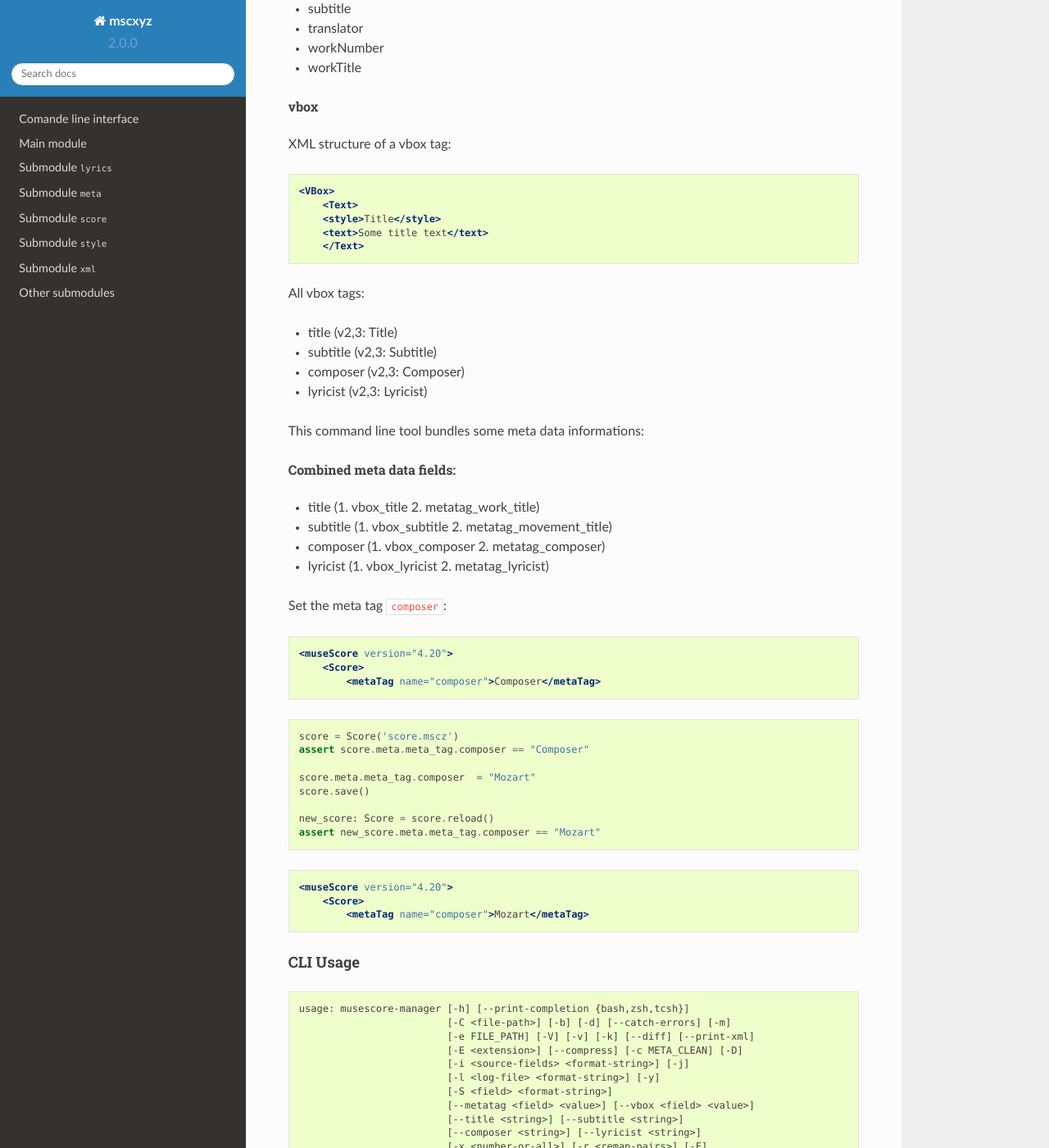
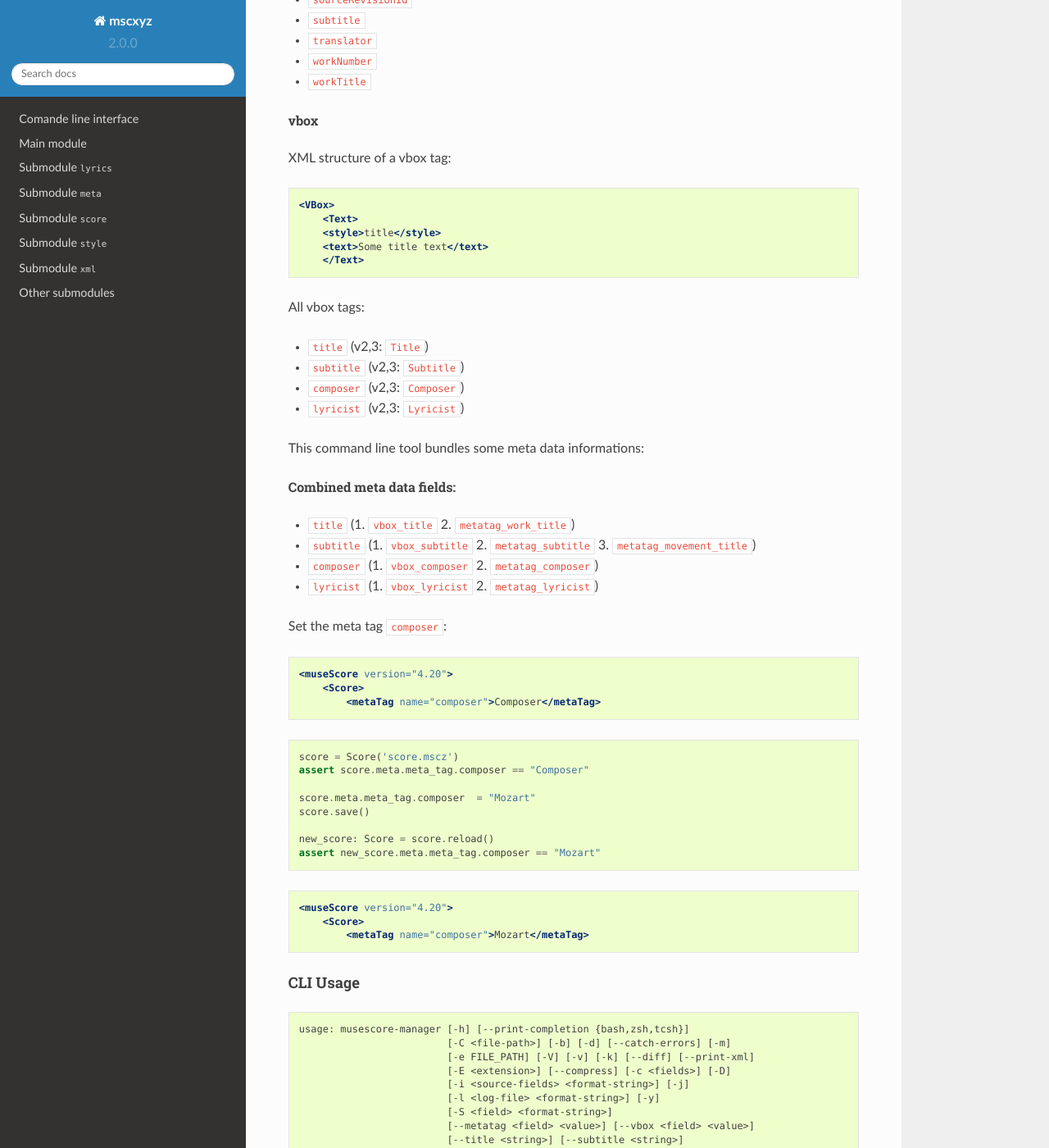
Before and after one commit to Josef-Friedrich/mscxyz, a Sphinx documentation site: the page built from docs/index.rst, in a window 1280 px wide and 1400 px high, scrolled down 6597 px. Shown: the whole window at 82% size. Built offline with Sphinx 7.4.7 and the Read the Docs theme 2.0.0, drawn with Linux system fonts in a browser that asks for light colours; some of the changed text lies outside the part shown.

Commit message:
Improve the documentation

```diff
--- a/README.rst
+++ b/README.rst
@@ -318,23 +318,23 @@ XML structure of a meta tag:
 
 All meta tags:
 
-- arranger
-- audioComUrl (new in v4)
-- composer
-- copyright
-- creationDate
-- lyricist
-- movementNumber
-- movementTitle
-- mscVersion
-- platform
-- poet (not in v4)
-- source
-- sourceRevisionId
-- subtitle
-- translator
-- workNumber
-- workTitle
+- ``arranger``
+- ``audioComUrl`` (new in v4)
+- ``composer``
+- ``copyright``
+- ``creationDate``
+- ``lyricist``
+- ``movementNumber``
+- ``movementTitle``
+- ``mscVersion``
+- ``platform``
+- ``poet`` (not in v4)
+- ``source``
+- ``sourceRevisionId``
+- ``subtitle``
+- ``translator``
+- ``workNumber``
+- ``workTitle``
 
 vbox
 ^^^^
@@ -345,26 +345,26 @@ XML structure of a vbox tag:
 
     <VBox>
         <Text>
-        <style>Title</style>
+        <style>title</style>
         <text>Some title text</text>
         </Text>
 
 All vbox tags:
 
-- title (v2,3: Title)
-- subtitle (v2,3: Subtitle)
-- composer (v2,3: Composer)
-- lyricist (v2,3: Lyricist)
+- ``title`` (v2,3: ``Title``)
+- ``subtitle`` (v2,3: ``Subtitle``)
+- ``composer`` (v2,3: ``Composer``)
+- ``lyricist`` (v2,3: ``Lyricist``)
 
 This command line tool bundles some meta data informations:
 
 Combined meta data fields:
 ^^^^^^^^^^^^^^^^^^^^^^^^^^
 
-- title (1. vbox_title 2. metatag_work_title)
-- subtitle (1. vbox_subtitle 2. metatag_movement_title)
-- composer (1. vbox_composer 2. metatag_composer)
-- lyricist (1. vbox_lyricist 2. metatag_lyricist)
+- ``title`` (1. ``vbox_title`` 2. ``metatag_work_title``)
+- ``subtitle`` (1. ``vbox_subtitle`` 2. ``metatag_subtitle`` 3. ``metatag_movement_title``)
+- ``composer`` (1. ``vbox_composer`` 2. ``metatag_composer``)
+- ``lyricist`` (1. ``vbox_lyricist`` 2. ``metatag_lyricist``)
 
 Set the meta tag ``composer``:
 
--- a/docs/cli.rst
+++ b/docs/cli.rst
@@ -7,7 +7,7 @@ Comande line interface
     usage: musescore-manager [-h] [--print-completion {bash,zsh,tcsh}]
                              [-C <file-path>] [-b] [-d] [--catch-errors] [-m]
                              [-e FILE_PATH] [-V] [-v] [-k] [--diff] [--print-xml]
-                             [-E <extension>] [--compress] [-c META_CLEAN] [-D]
+                             [-E <extension>] [--compress] [-c <fields>] [-D]
                              [-i <source-fields> <format-string>] [-j]
                              [-l <log-file> <format-string>] [-y]
                              [-S <field> <format-string>]
@@ -82,7 +82,7 @@ Comande line interface
     meta:
       Deal with meta data informations stored in the MuseScore file.
 
-      -c META_CLEAN, --clean-meta META_CLEAN
+      -c <fields>, --clean-meta <fields>
                             Clean the meta data fields. Possible values: „all“ or a
                             comma separated list of fields, for example:
                             „field_one,field_two“.
```
Also changed, not shown: other parts of README.rst (+2 -2 lines), README_template.rst (+26 -26 lines), 1 other file.
